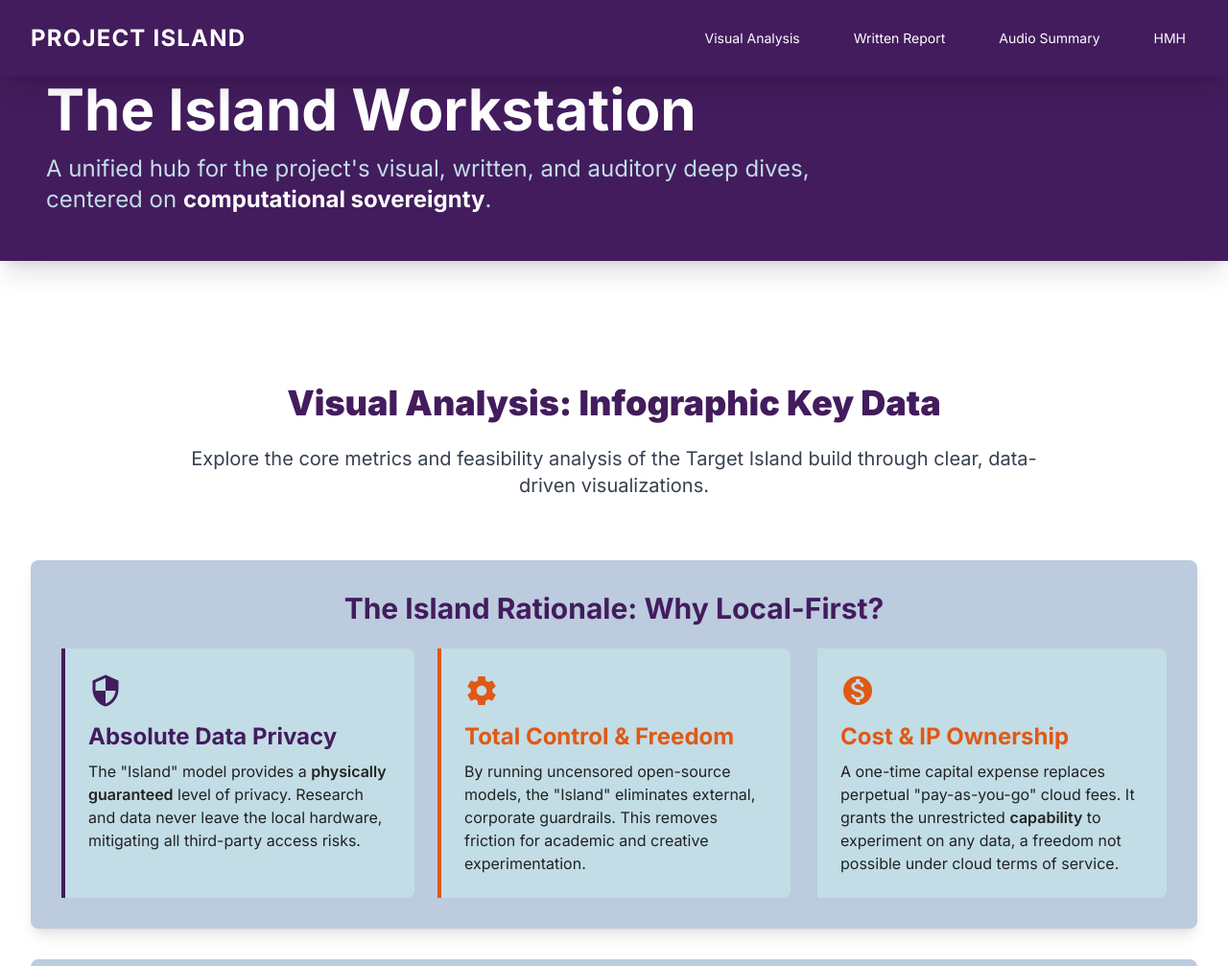
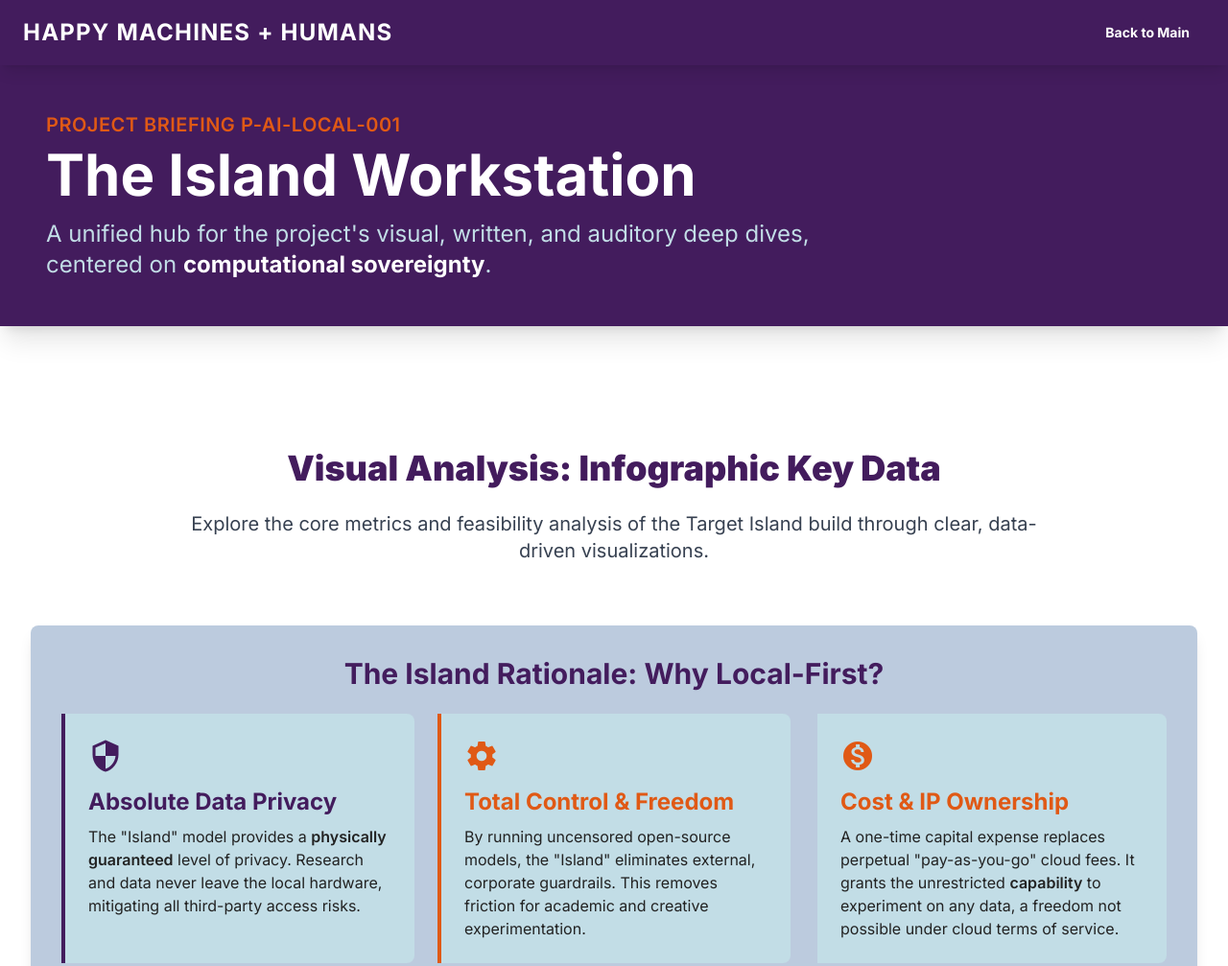
Before and after one commit to shauser111/White-Paper, a plain HTML site: page index.html in a window 1280 px wide. Shown: the top 1007 px of the page at 96% size. Drawn offline with nearby package versions, Linux system fonts and the light colour scheme.

Commit message:
Implement auto-hide for header on scroll
Added auto-hide functionality for the header on scroll.

```diff
--- a/index.html
+++ b/index.html
@@ -72,6 +72,11 @@
             text-rendering: optimizeLegibility;
             font-feature-settings: 'liga';
         }
+
+        /* --- ADDED THIS FOR AUTO-HIDE --- */
+        header.hmh-header {
+            transition: transform 0.3s ease-in-out;
+        }
     </style>
     <script>
         tailwind.config = {
@@ -92,22 +97,21 @@
         }
     </script>
 </head>
-<body class="text-dark"> <nav class="fixed top-0 left-0 right-0 bg-primary shadow-xl z-50"> <div class="max-w-7xl mx-auto px-4 sm:px-6 lg:px-8">
-            <div class="flex justify-between h-20">
-                <div class="flex items-center">
-                    <span class="text-2xl font-bold text-white tracking-wider">PROJECT ISLAND</span>
-                </div>
-                <div class="flex items-center space-x-4 sm:space-x-8">
-                    <a href="#visuals" class="text-white hover:text-secondary px-3 py-2 rounded-md text-sm font-medium transition duration-150">Visual Analysis</a>
-                    <a href="#report" class="text-white hover:text-secondary px-3 py-2 rounded-md text-sm font-medium transition duration-150">Written Report</a>
-                    <a href="#audio" class="text-white hover:text-secondary px-3 py-2 rounded-md text-sm font-medium transition duration-150">Audio Summary</a>
-                    <a href="https://happymachinesandhumans.com" target="_blank" class="text-white hover:text-secondary px-3 py-2 rounded-md text-sm font-medium transition duration-150">HMH</a>
-                </div>
+<body class="text-dark">
+
+    <header class="hmh-header bg-primary sticky top-0 z-50 shadow-lg">
+        <nav class="container mx-auto px-6 py-4 flex justify-between items-center">
+
+            <a href="#" onclick="window.scrollTo(0, 0); return false;" class="text-2xl font-bold text-white tracking-wider no-underline">HAPPY MACHINES + HUMANS</a>
+
+            <div class="flex items-center space-x-4">
+                 <a href="https://happymachinesandhumans.com/" class="bg-primary-light/50 text-white font-bold py-2 px-4 rounded-lg text-sm hover:bg-primary-light/80 no-underline">Back to Main</a>
             </div>
-        </div>
-    </nav>
+        </nav>
+    </header>
 
-    <header class="bg-primary text-white p-8 sm:p-12 shadow-xl"> <div class="max-w-7xl mx-auto">
+    <header class="bg-primary text-white p-8 sm:p-12 shadow-xl">
+        <div class="max-w-7xl mx-auto">
             <p class="text-lg sm:text-xl font-semibold text-secondary uppercase tracking-wide">Project Briefing P-AI-LOCAL-001</p>
             <h1 class="text-4xl sm:text-6xl font-bold mt-2 mb-4">The Island Workstation</h1>
             <p class="text-xl sm:text-2xl text-light max-w-4xl">A unified hub for the project's visual, written, and auditory deep dives, centered on <span class="font-bold text-white">computational sovereignty</span>.</p>
@@ -743,7 +747,7 @@
         };
         /* --- End Chart.js Setup --- */
 
-        /* Custom smooth scrolling */
+        /* Custom smooth scrolling for on-page anchors */
         document.querySelectorAll('a[href^="#"]').forEach(anchor => {
             anchor.addEventListener('click', function (e) {
                 e.preventDefault();
@@ -764,5 +768,24 @@
             });
         });
     </script>
+
+    <script>
+        let lastScrollTop = 0;
+        // Selects the first <header> tag on the page, which is the new one
+        const header = document.querySelector('header.hmh-header');
+
+        window.addEventListener('scroll', function() {
+            let scrollTop = window.pageYOffset || document.documentElement.scrollTop;
+
+            if (scrollTop > lastScrollTop && scrollTop > 100) {
+                // Scrolling Down
+                if (header) header.style.transform = 'translateY(-100%)';
+            } else {
+                // Scrolling Up
+                if (header) header.style.transform = 'translateY(0)';
+            }
+            lastScrollTop = scrollTop <= 0 ? 0 : scrollTop;
+        });
+    </script>
 </body>
 </html>
```
